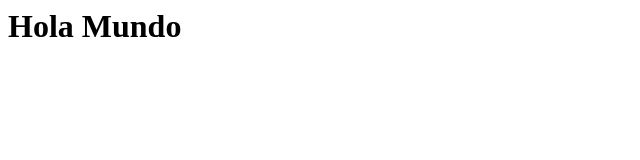
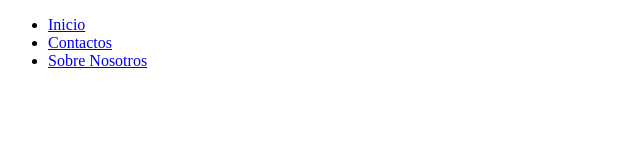
Before and after one commit to J0nathanr0jas/sitio_web, a plain HTML site: page index.html in a window 1280 px wide. Shown: the whole page, without its empty margins (0-640 px from the left). Drawn offline with Linux system fonts and the light colour scheme.

Commit message:
segundo commit, menu funcional

```diff
--- a/index.html
+++ b/index.html
@@ -1 +1,17 @@
-<h1>Hola Mundo</h1>
+<!DOCTYPE html>
+<html lang="en">
+<head>
+    <meta charset="UTF-8">
+    <meta name="viewport" content="width=device-width, initial-scale=1.0">
+    <title>Document</title>
+</head>
+<body>
+    <header>
+    <ul>
+        <li><a href="#">Inicio</a></li>
+        <li><a href="pages/contacto.html">Contactos</a></li>
+        <li><a href="pages/about.html">Sobre Nosotros</a></li>
+    </ul>
+    </header>
+</body>
+</html>
```
